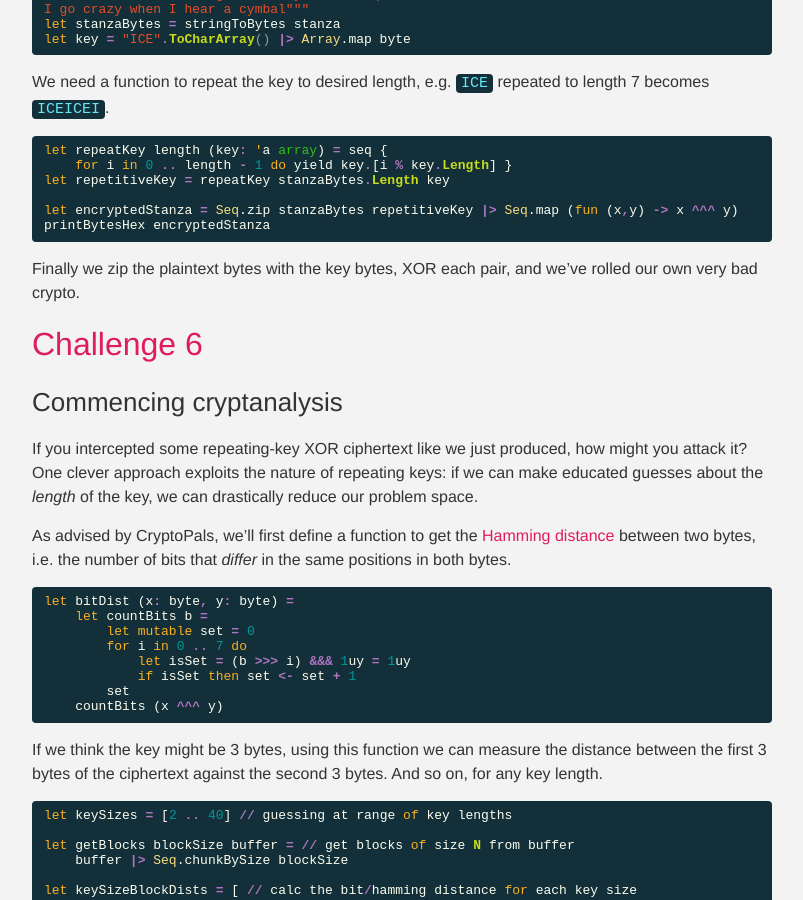
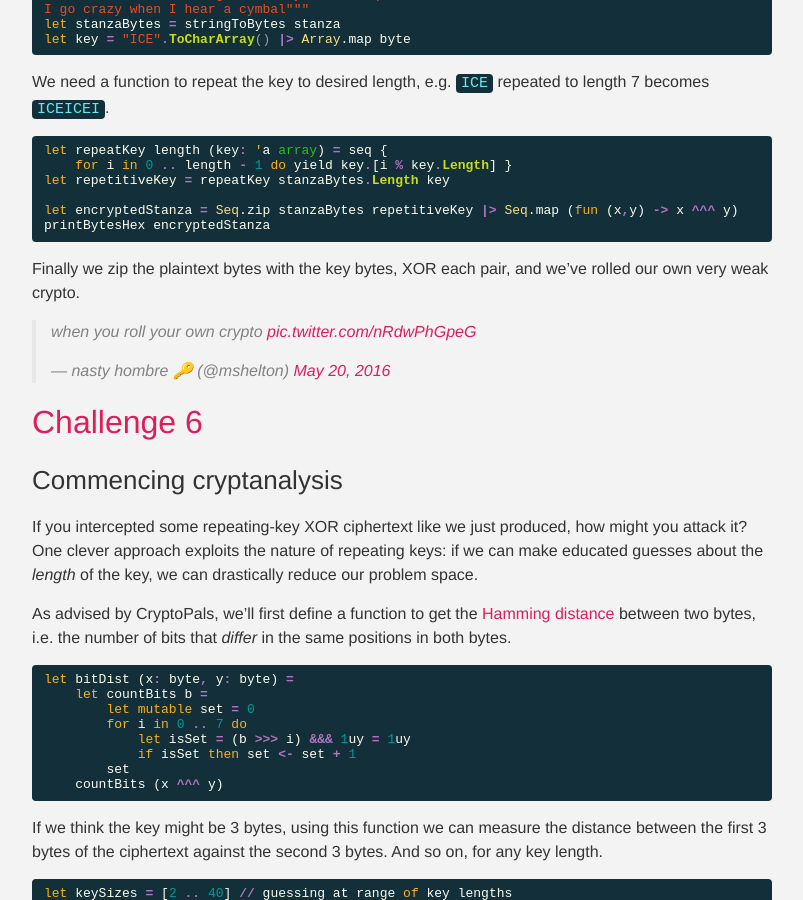
Before and after one commit to taylorwood/taylorwood.github.io, a Jekyll site: the page built from _posts/2016-10-21-cryptopals-pt1.markdown, in a window 1280 px wide and 900 px high, scrolled down 2915 px. Shown: the whole window, without its empty margins (238-1041 px from the left). Built offline with Jekyll 4.4.1, drawn with Linux system fonts in a browser that asks for light colours; comment, search, counter and statistics services are not loaded.

Commit message:
Embed hilarious tweet

````diff
--- a/_posts/2016-10-21-cryptopals-pt1.markdown
+++ b/_posts/2016-10-21-cryptopals-pt1.markdown
@@ -71,7 +71,7 @@ let brute cryptBytes = seq {
         yield xorBytesWith cryptBytes b |> bytesToString }
 ```
 
-`xorBytesWith` XOR's each byte in `bytes` with a given byte `value`. We'll use that in `brute` which produces a sequence of XOR'd buffers, one for each possible `byte` value as the key. One of those XOR'd buffers will be our decrypted ciphertext, but how can we  identify which one?
+`xorBytesWith` XOR's each byte in `bytes` with a given byte `value`. We'll use that in `brute` which produces a sequence of XOR'd buffers, one for each possible `byte` value as the key. One of those XOR'd buffers will be our decrypted ciphertext, but how can we identify which one?
 
 >Devise some method for "scoring" a piece of English plaintext. Character frequency is a good metric. Evaluate each output and choose the one with the best score.
 
@@ -147,7 +147,9 @@ let encryptedStanza = Seq.zip stanzaBytes repetitiveKey |> Seq.map (fun (x,y) ->
 printBytesHex encryptedStanza
 ```
 
-Finally we zip the plaintext bytes with the key bytes, XOR each pair, and we've rolled our own very bad crypto.
+Finally we zip the plaintext bytes with the key bytes, XOR each pair, and we've rolled our own very weak crypto.
+
+<blockquote class="twitter-tweet" data-lang="en"><p lang="en" dir="ltr">when you roll your own crypto <a href="https://t.co/nRdwPhGpeG">pic.twitter.com/nRdwPhGpeG</a></p>&mdash; nasty hombre 🔑 (@mshelton) <a href="https://twitter.com/mshelton/status/733484058752221184">May 20, 2016</a></blockquote> <script async src="//platform.twitter.com/widgets.js" charset="utf-8"></script>
 
 ## [Challenge 6](https://cryptopals.com/sets/1/challenges/6)
 
````
